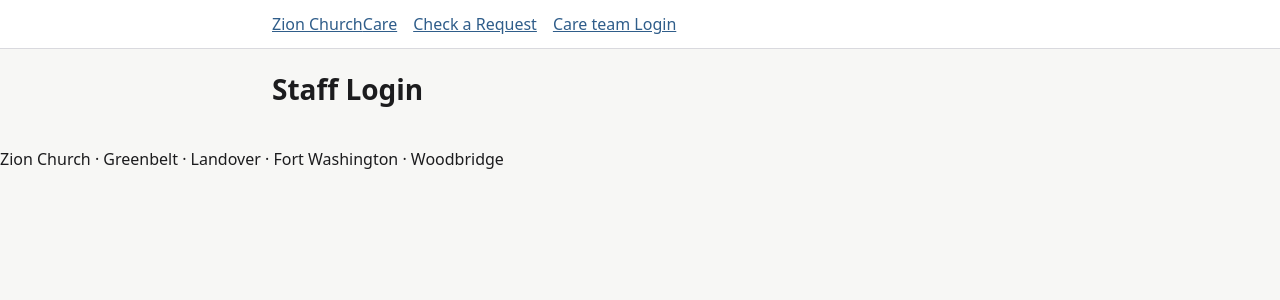
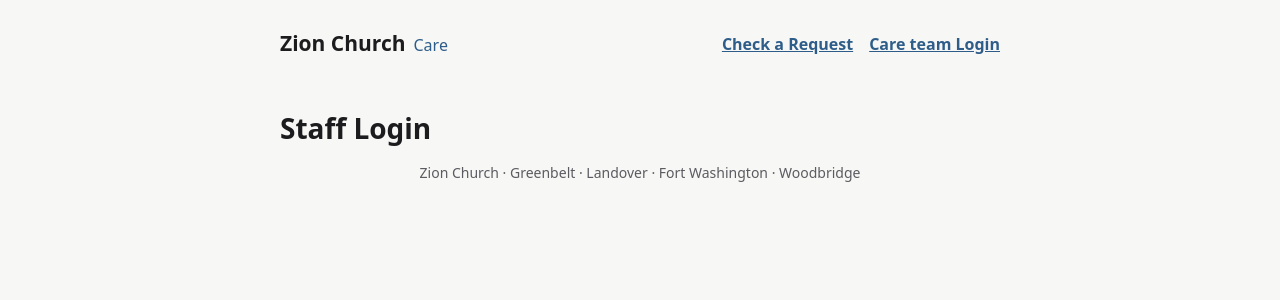
Before and after one commit to Nai-Code222/zion-care-requests, a React (Vite) app: page /staff/login in a window 1280 px wide. Shown: the top 300 px of the page. Built offline with nearby package versions, Linux system fonts and the light colour scheme; no server answers.

Commit message:
feat: enhance CSS styles for layout, typography, and accessibility across home and layout files

```diff
--- a/src/styles/base.css
+++ b/src/styles/base.css
@@ -1,5 +1,13 @@
-/* src/styles/base.css */
-*, *::before, *::after { box-sizing: border-box; }
+/* src/styles/base.css
+ *
+ * Defaults for plain HTML elements. No classes here.
+ */
+
+*,
+*::before,
+*::after {
+  box-sizing: border-box;
+}
 
 body {
   margin: 0;
@@ -10,22 +18,66 @@
   background: var(--color-bg);
 }
 
-h1, h2, h3 { line-height: 1.2; margin: 0 0 var(--space-4); }
+/* ---------- Text ---------- */
+
+h1,
+h2,
+h3 {
+  margin: 0 0 var(--space-4);
+  font-family: var(--font-heading);
+  font-weight: 900;
+  line-height: 1.2;
+}
 h1 { font-size: var(--text-xl); }
 h2 { font-size: var(--text-lg); }
-p  { margin: 0 0 var(--space-4); }
-a  { color: var(--color-primary); }
-code { font-family: var(--font-mono); }
+h3 { font-size: var(--text-lg); font-weight: 700; }
+
+p {
+  margin: 0 0 var(--space-4);
+}
+a {
+  color: var(--color-primary);
+}
+code {
+  font-family: var(--font-mono);
+}
 
 /* Form controls don't inherit fonts by default */
-input, select, textarea, button { font: inherit; color: inherit; }
+input,
+select,
+textarea,
+button {
+  font: inherit;
+  color: inherit;
+}
+
+/* ---------- Accessibility ---------- */
 
 /* Visible keyboard focus everywhere; never remove this */
-:focus-visible { outline: 3px solid var(--color-focus); outline-offset: 2px; }
+:focus-visible {
+  outline: 3px solid var(--color-focus);
+  outline-offset: 2px;
+}
 
 @media (prefers-reduced-motion: reduce) {
-  *, *::before, *::after {
+  *,
+  *::before,
+  *::after {
     animation-duration: 0.01ms !important;
     transition-duration: 0.01ms !important;
   }
 }
+
+/* ---------- Printing ---------- */
+
+/* Print just the page content: no site header, footer, or anything marked .no-print */
+@media print {
+  .site-header,
+  .site-footer,
+  .no-print {
+    display: none !important;
+  }
+  body {
+    background: #fff;
+  }
+}
--- a/src/styles/layout.css
+++ b/src/styles/layout.css
@@ -1,18 +1,121 @@
-/* src/styles/layout.css */
-header {
-  background: var(--color-surface);
-  border-bottom: 1px solid var(--color-border);
+/* src/styles/layout.css
+ *
+ * The page frame (header, main, footer) and layout helpers that arrange
+ * children without styling them. Mix helpers with a page class:
+ *   <div className="stack hero__intro">
+ */
+
+/* ---------- Page frame ---------- */
+
+/* Header, main, and footer share one centered column */
+.site-header nav,
+main,
+.site-footer {
+  max-width: var(--content-width);
+  margin: 0 auto;
+  padding-inline: var(--space-6);
 }
 
-header nav,
-main {
-  max-width: var(--content-width);
-  margin: 0 auto;
-  padding: var(--space-3) var(--space-4);
+.site-header nav {
+  display: flex;
+  flex-wrap: wrap;
+  align-items: center;
+  gap: var(--space-3) var(--space-4);
+  padding-block: 1.375rem;
 }
 
-header nav { display: flex; flex-wrap: wrap; gap: var(--space-4); }
-main { padding-block: var(--space-6); }
+main {
+  padding-block: var(--space-6) 0;
+}
 
-/* Staff dashboard tables need more room */
-.layout--wide main { max-width: 72rem; }
+.site-footer {
+  display: flex;
+  flex-wrap: wrap;
+  align-items: center;
+  justify-content: center;
+  gap: var(--space-3) var(--space-6);
+  padding-block: 3rem var(--space-10);
+  color: var(--color-text-muted);
+  font-size: var(--text-sm);
+}
+.site-footer p {
+  margin: 0;
+}
+
+/* Brand lockup in the header: "Zion Church  Care" */
+.brand {
+  display: flex;
+  flex-wrap: wrap;
+  align-items: baseline;
+  align-content: center;
+  gap: var(--space-2);
+  min-height: 2.75rem;                /* 44px touch target */
+  color: var(--color-text);
+  text-decoration: none;
+  font-family: var(--font-heading);
+}
+.brand__name {
+  font-size: 1.3125rem;
+  font-weight: 900;
+}
+.brand__sub {
+  font-size: var(--text-md);
+  font-weight: 500;
+  color: var(--color-primary);
+}
+
+.nav-link {
+  display: inline-flex;
+  align-items: center;
+  min-height: 2.75rem;                /* 44px touch target */
+  font-family: var(--font-heading);
+  font-weight: 700;
+}
+
+/* Wider main column for the staff dashboard (not used yet) */
+.layout--wide main {
+  max-width: 80rem;
+}
+
+/* ---------- Layout helpers ---------- */
+
+/*
+ * .stack: children in a column with even gaps and no stray margins.
+ * Change the gap per use by setting --stack-gap, e.g. .step { --stack-gap: 0.625rem; }
+ */
+.stack {
+  display: grid;
+  align-content: start;
+  gap: var(--stack-gap, var(--space-6));
+}
+.stack > * {
+  margin: 0;
+}
+
+/*
+ * .auto-grid: as many equal columns as fit, each at least --grid-min wide,
+ * wrapping to fewer columns (down to one) as the space shrinks.
+ * min(..., 100%) stops a column overflowing on very narrow screens.
+ */
+.auto-grid {
+  display: grid;
+  grid-template-columns: repeat(auto-fit, minmax(min(var(--grid-min, 15rem), 100%), 1fr));
+}
+
+/* .list-reset: a <ul>/<ol> without bullets or indent. Add role="list" too,
+   so Safari/VoiceOver still announce it as a list. */
+.list-reset {
+  margin: 0;
+  padding: 0;
+  list-style: none;
+}
+
+/* Pushes a flex child (e.g. the last nav item) to the far end */
+.push-end {
+  margin-inline-start: auto;
+}
+
+/* Text-heavy pages read better narrower than the home page (not used yet) */
+.narrow {
+  max-width: var(--reading-width);
+}
```
Also changed, not shown: src/styles/home.css (+13 -38 lines).
